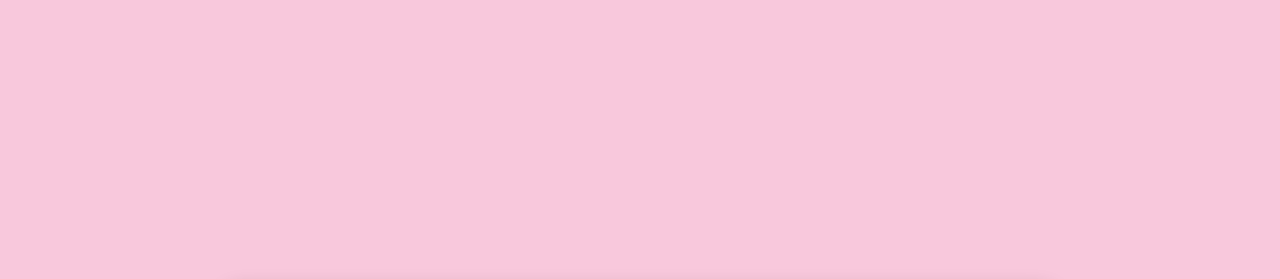
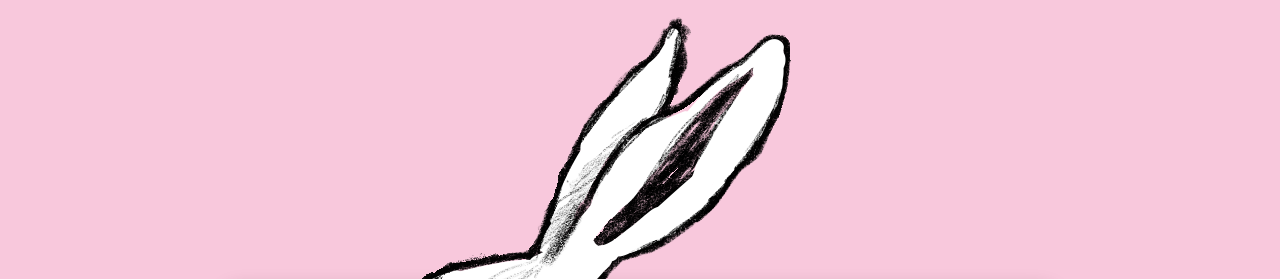
Before and after one commit to yagmurdelalcengiz/yagmurdelalcengiz.github.io, a plain HTML site: page index.html in a window 1280 px wide. Shown: the top 279 px of the page. Drawn offline with Linux system fonts and the light colour scheme.

Commit message:
image added

```diff
--- a/index.html
+++ b/index.html
@@ -13,7 +13,8 @@
     <p> Hi stranger, you are in Delal's personal website. There is nothing here, but I'll update it soon.<br>Thank you for your patience.</p>
   </div>
   <div class="top-container">
-    <div class="white-rabbit">
+    <div>
+      <img src="media\images\wr-clocklook.png" alt="White Rabbit">
     </div>
   </div>
 </body>
```
Also changed, not shown: media/images/wr-clocklook.png (added).
